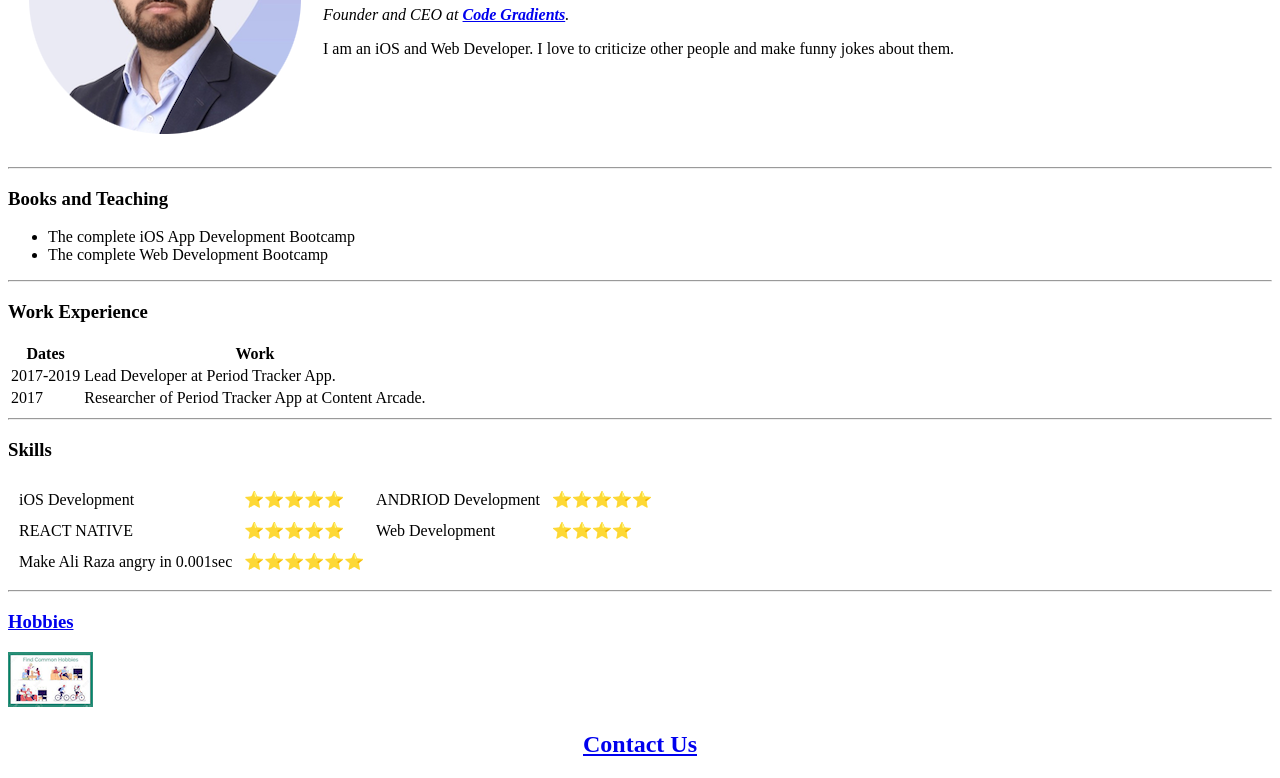
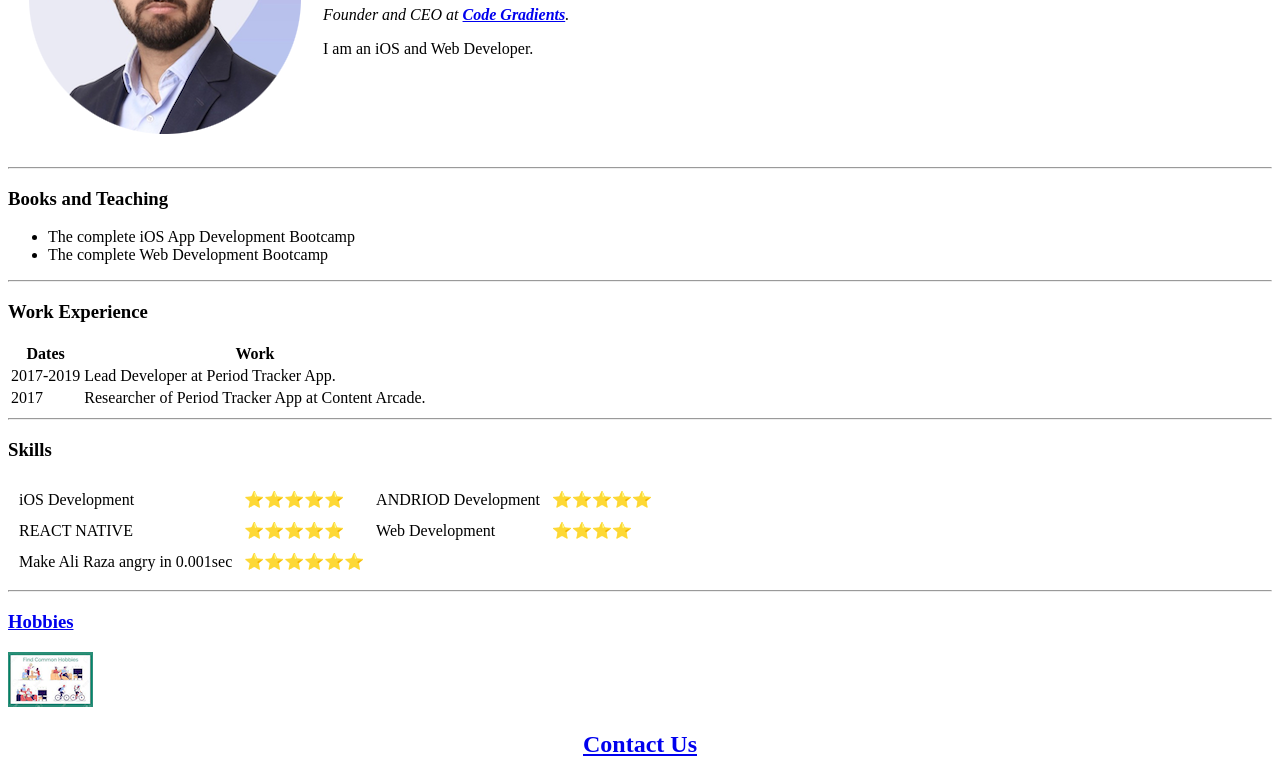
Before and after one commit to amurtaza196/cv, a plain HTML site: page index.html in a window 1280 px wide. Shown: the part 167-945 px from the top of the page. Drawn offline with Linux system fonts and the light colour scheme.

Commit message:
index.html

```diff
--- a/index.html
+++ b/index.html
@@ -22,8 +22,7 @@
             >
           </p>
           <p>
-            I am an iOS and Web Developer. I love to criticize other people and
-            make funny jokes about them.
+            I am an iOS and Web Developer.
           </p>
         </td>
       </tr>
```
